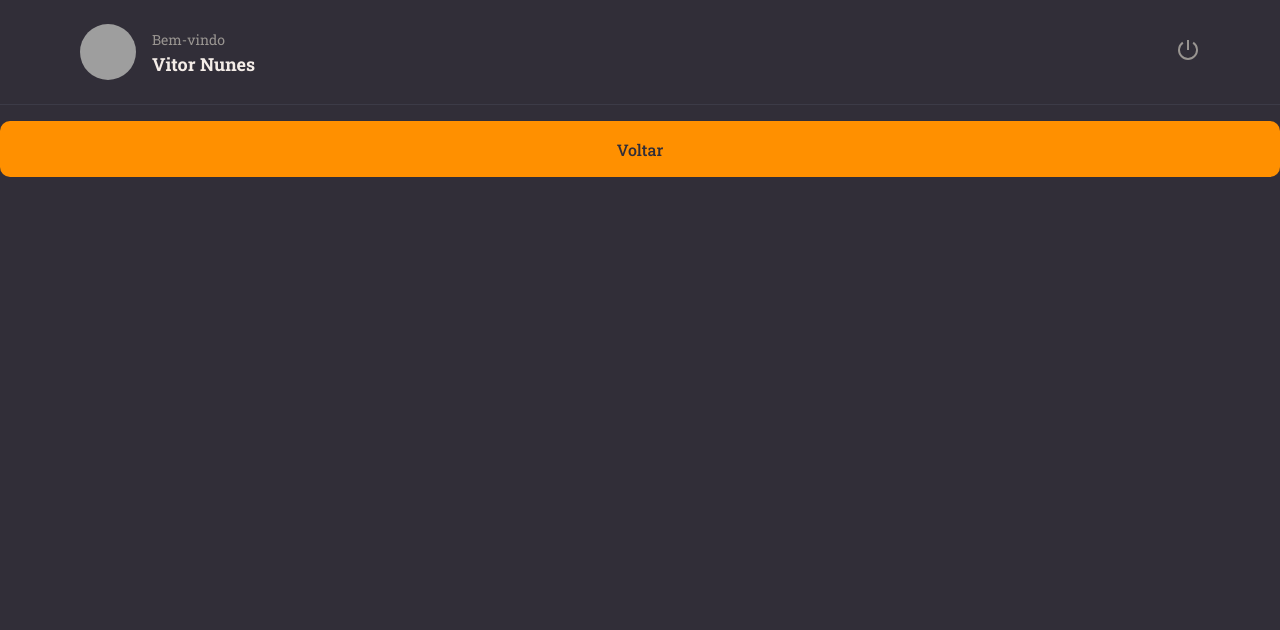
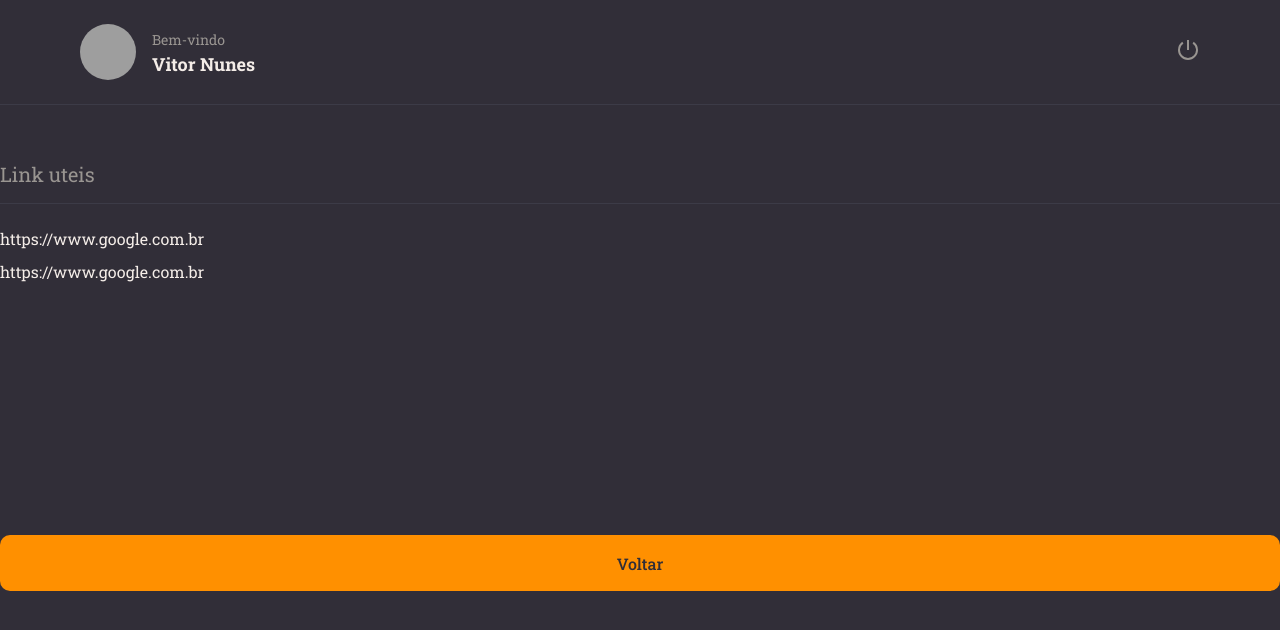
Before and after one commit to stecks10/rocketNotes, a React (Vite) app in the folder front-end/: page / in a window 1280 px wide. Shown: the top 630 px of the page. Built offline with nearby package versions, Linux system fonts and the light colour scheme; grey boxes are pictures that could not be loaded.

Commit message:
Children

```diff
--- /dev/null
+++ b/front-end/src/components/Section/index.jsx
@@ -0,0 +1,12 @@
+import { Container } from './styles';
+
+// eslint-disable-next-line react/prop-types
+export function Section({ title, children }) {
+  return (
+    <Container>
+      <h2>{title}</h2>
+      {children}
+    </Container>
+  )
+
+}
--- /dev/null
+++ b/front-end/src/components/Section/styles.js
@@ -0,0 +1,19 @@
+import styled from 'styled-components';
+
+export const Container = styled.section`
+  margin: 56px 0 28px;
+
+  > h2 {
+    border-bottom-width: 1px;
+    border-bottom-style: solid;
+    border-bottom-color: ${({ theme }) => theme.COLORS.BACKGROUND_700};
+
+    padding-bottom: 16px;
+    margin-bottom: 24px;
+
+    color: ${({ theme }) => theme.COLORS.GRAY_100};
+
+    font-size: 20px;
+    font-weight: 400;
+  }
+`
--- a/front-end/src/pages/Details/index.jsx
+++ b/front-end/src/pages/Details/index.jsx
@@ -1,11 +1,20 @@
 import { Button } from '../../components/Button';
 import { Header } from '../../components/Header';
-import { Container } from './styles';
+import { Section } from '../../components/Section';
+import { Container, Links } from './styles';
 
 export function Details() {
   return (
     <Container>
       <Header />
+
+      <Section title="Link uteis">
+        <Links>
+          <li><a href='#'>https://www.google.com.br</a></li>
+          <li><a href='#'>https://www.google.com.br</a></li>
+        </Links>
+      </Section>
+
       <Button title="Voltar" />
     </Container>
   );
--- a/front-end/src/pages/Details/styles.js
+++ b/front-end/src/pages/Details/styles.js
@@ -11,3 +11,15 @@
   "content"
   ;
 `;
+
+export const Links = styled.ul`
+  list-style: none;
+
+  > li {
+    margin-top: 12px;
+  }
+
+  a {
+    color: ${({ theme }) => theme.COLORS.WHITE};
+  }
+`
```
